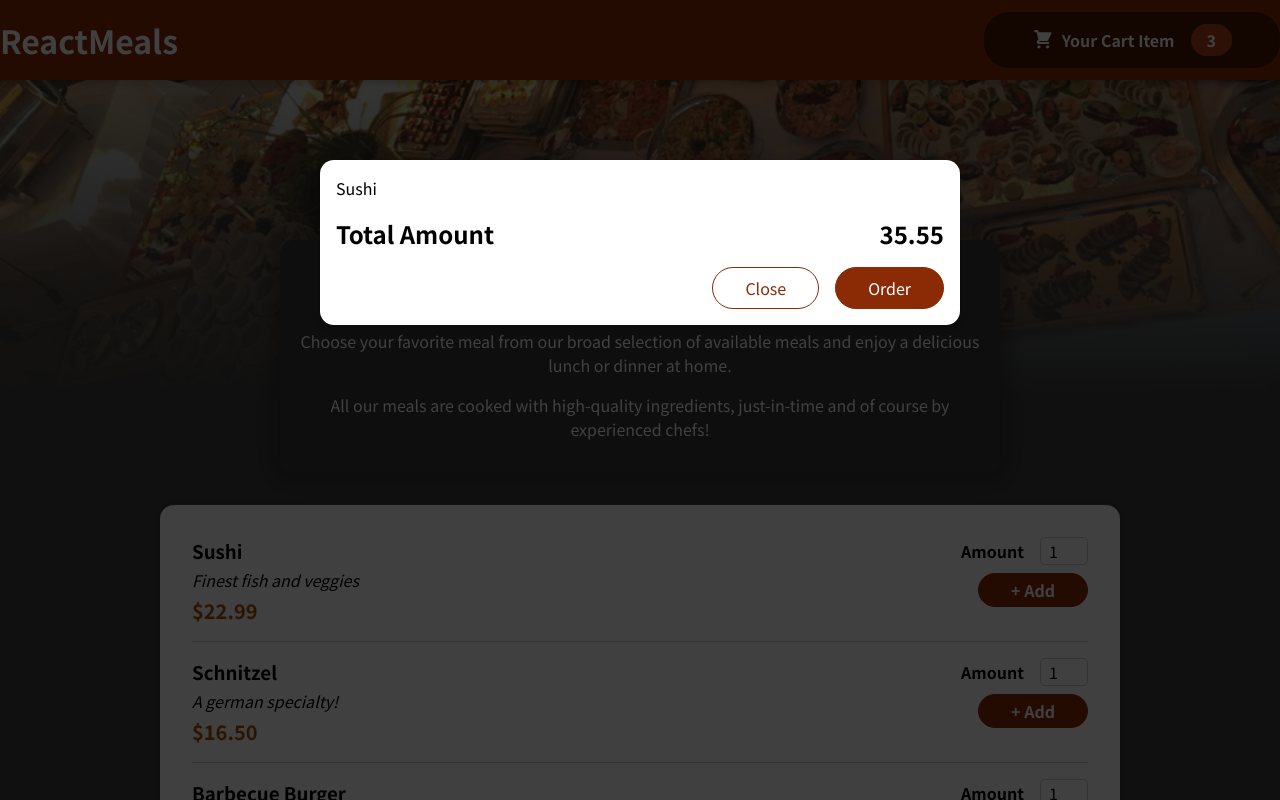
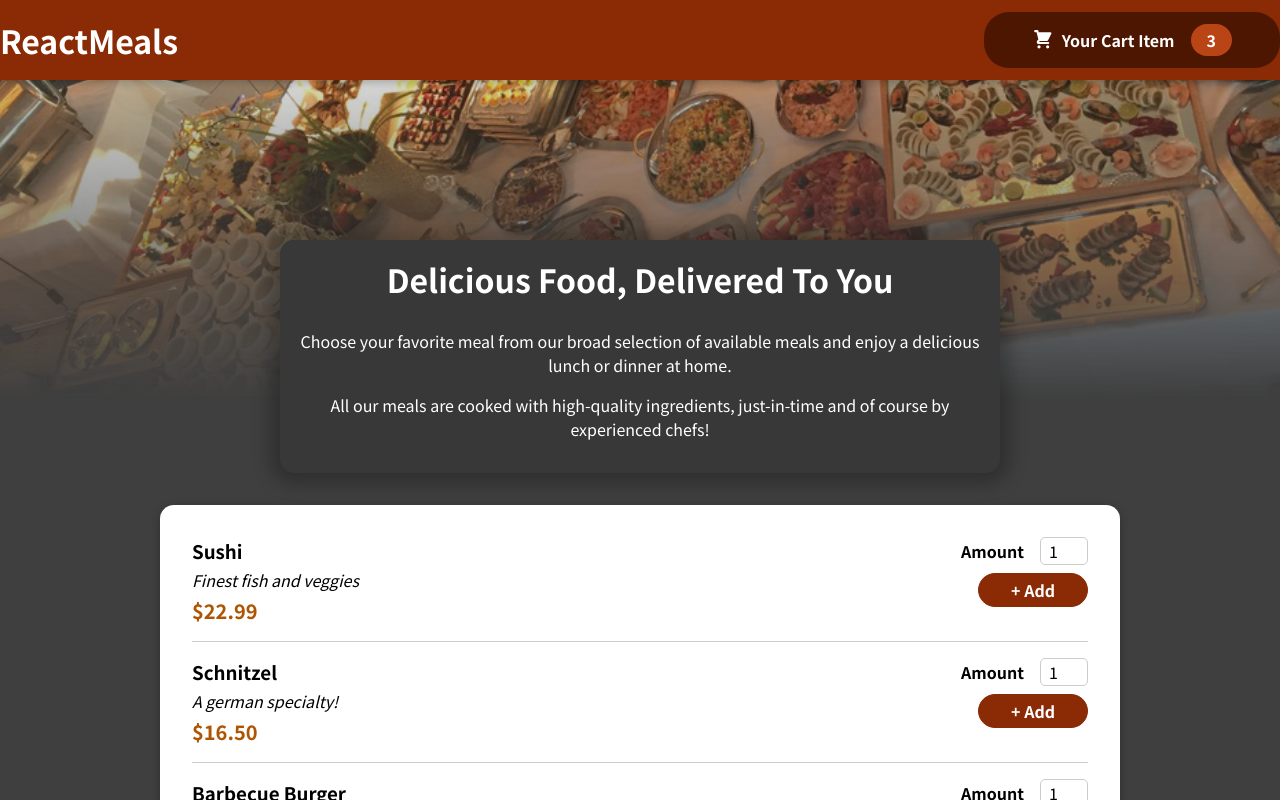
Before and after one commit to PraveenNarwal/FoodApp, a React (Create React App) app: page / in a window 1280 px wide. Shown: the top 800 px of the page. Built offline with nearby package versions, Linux system fonts and the light colour scheme; the HTML template or start-up script is replaced by a standard one.

Commit message:
checkpoint 1

```diff
--- a/src/App.js
+++ b/src/App.js
@@ -1,12 +1,24 @@
-import React, { Fragment } from 'react'
+import React, { Fragment, useState } from 'react'
 import Header from './components/Layout/Header';
 import Meals from './components/Meals/Meals';
 import Cart from './components/Cart/Cart';
+
+
 function App() {
+  const [cartIsShown, setCartIsShown] = useState(false);
+
+
+  const showCartHandler = () => {
+    setCartIsShown(true);
+  }
+  const hideCartHandler = () => {
+    setCartIsShown(false);
+  }
+
   return (
     <Fragment>
-      <Cart />
-      <Header />
+      {cartIsShown && <Cart onClose={hideCartHandler} />}
+      <Header onshowCartWhenHeaderClick={showCartHandler} />
 
       <main>
         <Meals />
--- a/src/components/Cart/Cart.js
+++ b/src/components/Cart/Cart.js
@@ -3,7 +3,7 @@ import classes from './Cart.module.css'
 import Modal from '../UI/Modal'
 
 
-function Cart() {
+function Cart(props) {
     const CartItems = <ul className={classes['cart-items']}>{[{
         id: 'c1',
         name: 'Sushi',
@@ -12,14 +12,14 @@ function Cart() {
     }].map(items => <li>{items.name}</li>)}</ul>
 
     return (
-        <Modal>
+        <Modal closeModel={props.onClose}>
             {CartItems}
             <div className={classes.total}>
                 <span>Total Amount</span>
                 <span>35.55</span>
             </div>
             <div className={classes.actions}>
-                <button className={classes['button--alt']}>Close</button>
+                <button className={classes['button--alt']} onClick={props.onClose}>Close</button>
                 <button className={classes.button}>Order</button>
             </div>
 
--- a/src/components/Layout/Header.js
+++ b/src/components/Layout/Header.js
@@ -9,7 +9,7 @@ function Header(props) {
         <>
             <header className={classes.header}>
                 <h1>ReactMeals</h1>
-                <HeaderCartButton />
+                <HeaderCartButton onClickWorksWhenButtonClick={props.onshowCartWhenHeaderClick} />
             </header>
             <div className={classes['main-image']}>
                 <img src={mealsImage} alt='Pics of meals ' />
--- a/src/components/Layout/HeaderCartButton.js
+++ b/src/components/Layout/HeaderCartButton.js
@@ -1,9 +1,11 @@
 import React from 'react'
 import CartIcon from '../Cart/CartIcon'
 import classes from './HeaderCartbutton.module.css'
+
+
 function HeaderCartButton(props) {
     return (
-        <button className={classes.button}>
+        <button className={classes.button} onClick={props.onClickWorksWhenButtonClick}>
             <span className={classes.icon}>
                 <CartIcon />
             </span>
--- a/src/components/UI/Modal.js
+++ b/src/components/UI/Modal.js
@@ -4,7 +4,7 @@ import classes from './Modal.module.css'
 
 
 const Backdrop = (props) => {
-    return <div className={classes.backdrop} />
+    return <div className={classes.backdrop} onClick={props.closeModelWhenClickOutside} />
 }
 
 const ModalOverlay = (props) => {
@@ -19,7 +19,7 @@ const portalElement = document.getElementById('overlays');
 function Modal(props) {
     return (
         <div>
-            {ReactDOM.createPortal(<Backdrop />, portalElement)}
+            {ReactDOM.createPortal(<Backdrop closeModelWhenClickOutside={props.closeModel} />, portalElement)}
             {ReactDOM.createPortal(<ModalOverlay>{props.children}</ModalOverlay>, portalElement)}
 
         </div>
```
